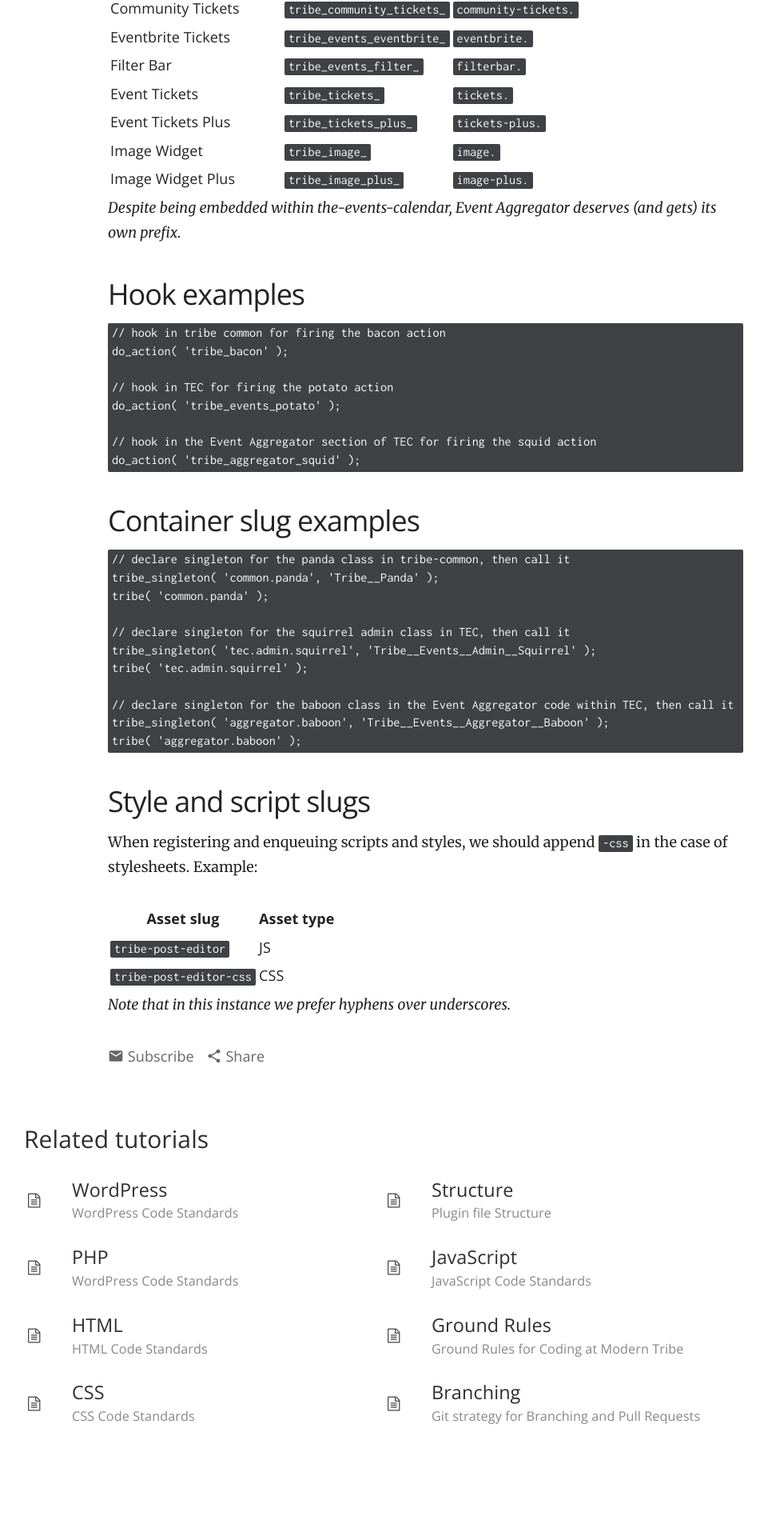
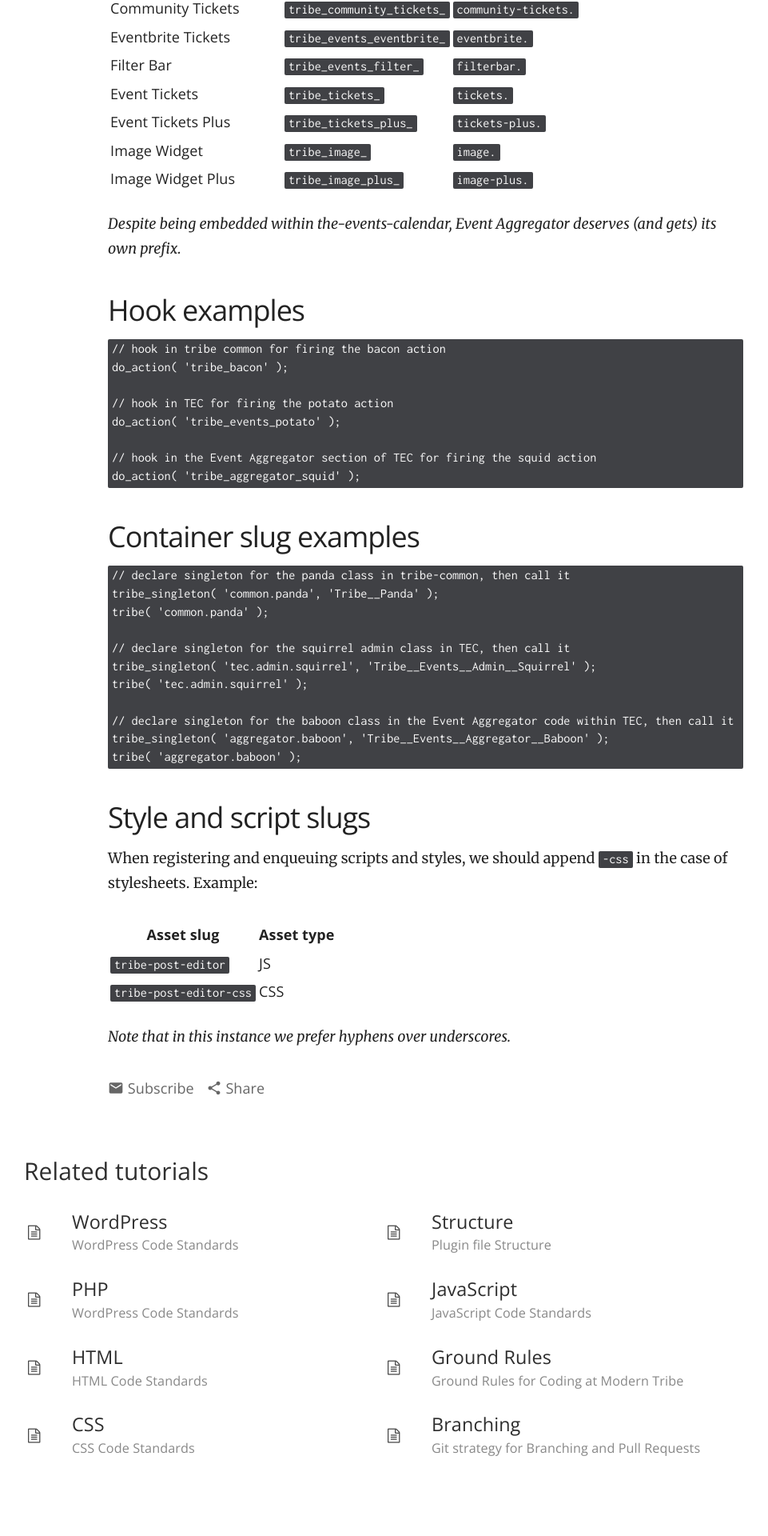
Before and after one commit to moderntribe/products-engineering, a Jekyll site: the page built from _posts/2017-08-28-plugins-namespacing.md, in a window 1280 px wide. Shown: the part 505-2425 px from the top of the page at 80% size, without its empty margins (160-1121 px from the left). Built offline with Jekyll 4.4.1, drawn with Linux system fonts in a browser that asks for light colours; nearby versions of some CDN libraries.

Commit message:
Style for Tables

```diff
--- a/_sass/elements.scss
+++ b/_sass/elements.scss
@@ -34,6 +34,10 @@ ul, ol {
 	}
 }
 
+table {
+	margin-bottom: 20px;
+}
+
 code, pre, tt {
 	font-family: Inconsolata,Consolas,Courier,"Courier New","Liberation Mono",monospace;
 	font-size: .9em;
```
